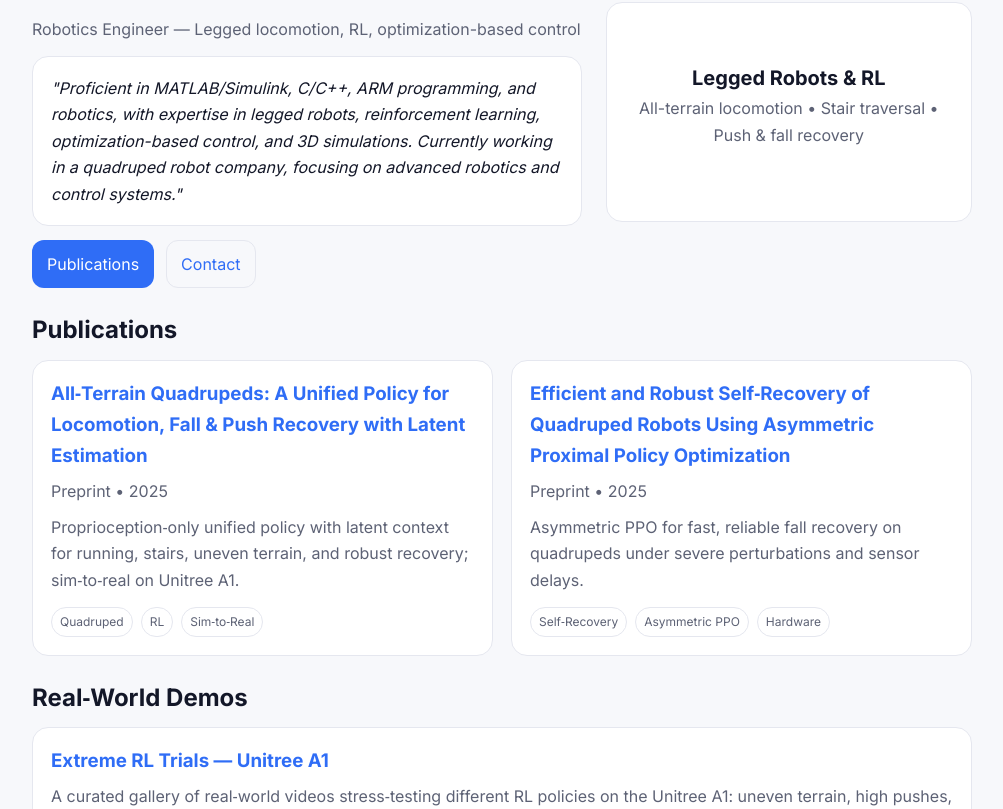
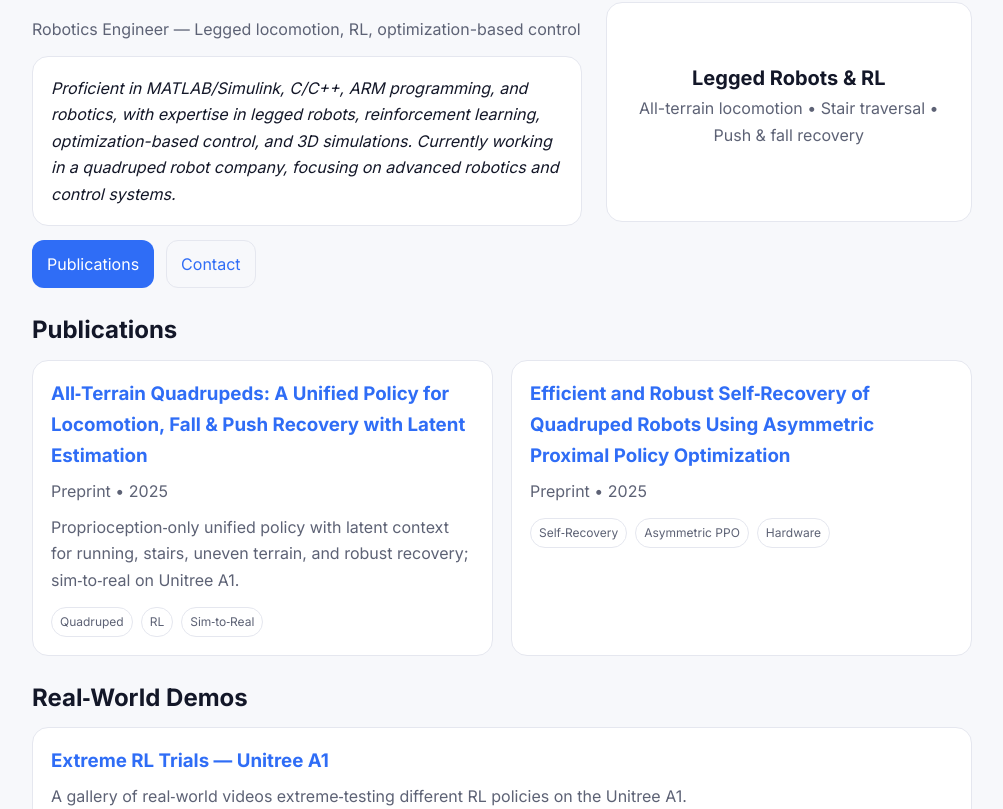
Before and after one commit to heyomer/heyomer.github.io, a plain HTML site: page index.html in a window 1280 px wide. Shown: the part 143-952 px from the top of the page, without its empty margins (138-1141 px from the left). Drawn offline with Linux system fonts and the light colour scheme.

Commit message:
Update contact email and refine text descriptions
Updated contact email and modified some text for clarity.

```diff
--- a/index.html
+++ b/index.html
@@ -57,11 +57,11 @@
         <h1 class="title">Ömer Demirayak</h1>
         <p class="subtitle">Robotics Engineer — Legged locomotion, RL, optimization-based control</p>
         <div class="card">
-          <p style="margin:0"><em>"Proficient in MATLAB/Simulink, C/C++, ARM programming, and robotics, with expertise in legged robots, reinforcement learning, optimization-based control, and 3D simulations. Currently working in a quadruped robot company, focusing on advanced robotics and control systems."</em></p>
+          <p style="margin:0"><em>Proficient in MATLAB/Simulink, C/C++, ARM programming, and robotics, with expertise in legged robots, reinforcement learning, optimization-based control, and 3D simulations. Currently working in a quadruped robot company, focusing on advanced robotics and control systems.</em></p>
         </div>
         <div style="display:flex;gap:12px;flex-wrap:wrap;margin-top:14px">
           <a class="btn" href="#publications">Publications</a>
-          <a class="btn ghost" href="mailto:email@example.com">Contact</a>
+          <a class="btn ghost" href="mailto:omerdemirayakk@gmail.com">Contact</a>
           <!-- Optional: add CV link later -->
         </div>
       </div>
@@ -87,7 +87,7 @@
         <article class="card">
           <h3 style="margin:0 0 6px"><a href="/self-recovery-asym-ppo/">Efficient and Robust Self‑Recovery of Quadruped Robots Using Asymmetric Proximal Policy Optimization</a></h3>
           <p class="subtitle" style="margin:0 0 10px">Preprint • 2025</p>
-          <p class="subtitle">Asymmetric PPO for fast, reliable fall recovery on quadrupeds under severe perturbations and sensor delays.</p>
+          <p class="subtitle"></p>
           <div style="display:flex;gap:8px;flex-wrap:wrap;margin-top:10px">
             <span class="pill">Self‑Recovery</span><span class="pill">Asymmetric PPO</span><span class="pill">Hardware</span>
           </div>
@@ -99,7 +99,7 @@
       <h2 style="margin:0 0 10px">Real‑World Demos</h2>
       <article class="card">
         <h3 style="margin:0 0 6px"><a href="/extreme-rl-trials/">Extreme RL Trials — Unitree A1</a></h3>
-        <p class="subtitle" style="margin:0 0 10px">A curated gallery of real‑world videos stress‑testing different RL policies on the Unitree A1: uneven terrain, high pushes, delays, slippery surfaces, and more.</p>
+        <p class="subtitle" style="margin:0 0 10px">A gallery of real‑world videos extreme‑testing different RL policies on the Unitree A1.</p>
         <div style="display:flex;gap:8px;flex-wrap:wrap;margin-top:10px">
           <span class="pill">Demos</span><span class="pill">Robustness</span><span class="pill">Unitree A1</span>
         </div>
```
